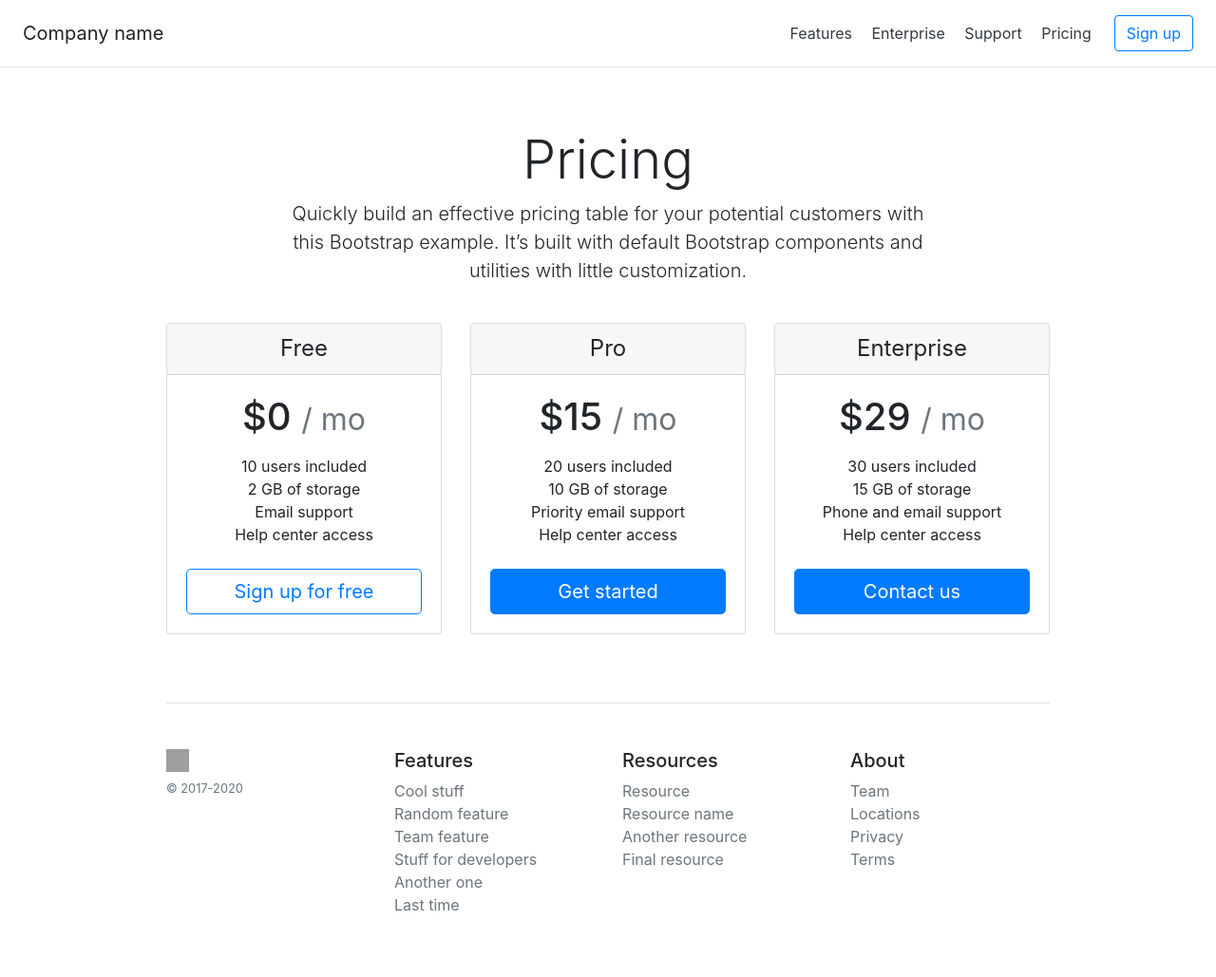
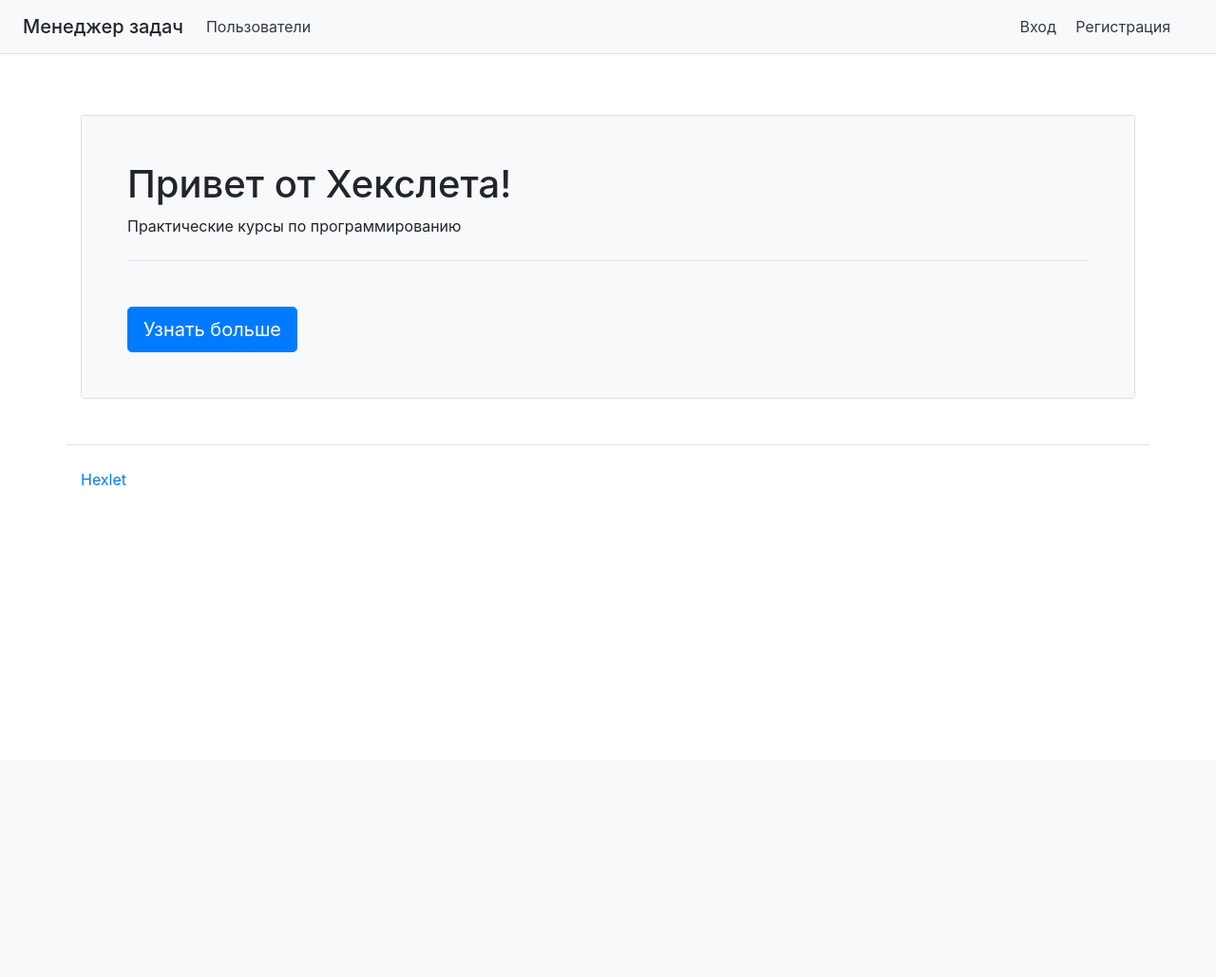
Before and after one commit to TurtleOld/python-project-lvl4, a Django app: page / in a window 1280 px wide. Shown: the whole page at 95% size. After the commit the page ends 511 px from the top, so only its background shows below. Run offline with Django 4.2, Linux system fonts and the light colour scheme; some libraries are stand-ins or nearby versions; grey boxes are pictures that could not be loaded.

Commit message:
added template base.html and change html code

```diff
--- a/static/styles.css
+++ /dev/null
@@ -1,20 +0,0 @@
-html {
-  font-size: 14px;
-}
-@media (min-width: 768px) {
-  html {
-    font-size: 16px;
-  }
-}
-
-.container {
-  max-width: 960px;
-}
-
-.pricing-header {
-  max-width: 700px;
-}
-
-.card-deck .card {
-  min-width: 220px;
-}
--- /dev/null
+++ b/templates/base.html
@@ -0,0 +1,17 @@
+{% load i18n %}
+<!doctype html>
+<html lang="en">
+  <head>
+    <meta charset="utf-8">
+    <meta name="viewport" content="width=device-width, initial-scale=1, shrink-to-fit=no">
+    <title>{% trans 'Менеджер задач Hexlet' %}</title>
+
+    <!-- Bootstrap core CSS -->
+    <link rel="stylesheet" href="https://cdn.jsdelivr.net/npm/bootstrap@4.0.0/dist/css/bootstrap.min.css" integrity="sha384-Gn5384xqQ1aoWXA+058RXPxPg6fy4IWvTNh0E263XmFcJlSAwiGgFAW/dAiS6JXm" crossorigin="anonymous">
+
+  </head>
+  <body class="d-flex flex-column           min-vh-100">
+    {% block content %}
+    {% endblock %}
+  </body>
+</html>
--- a/templates/index.html
+++ b/templates/index.html
@@ -1,141 +1,29 @@
-{% load static %}
-<!doctype html>
-<html lang="en">
-  <head>
-    <meta charset="utf-8">
-    <meta name="viewport" content="width=device-width, initial-scale=1, shrink-to-fit=no">
-    <meta name="description" content="">
-    <meta name="author" content="Mark Otto, Jacob Thornton, and Bootstrap contributors">
-    <meta name="generator" content="Jekyll v4.1.1">
-    <title>Pricing example · Bootstrap</title>
+{% extends 'base.html' %}
+{% load i18n %}
 
-    <link rel="canonical" href="https://getbootstrap.com/docs/4.5/examples/pricing/">
-
-    <!-- Bootstrap core CSS -->
-    <link href="{% static 'bootstrap.min.css' %}" rel="stylesheet">
-
-    <style>
-      .bd-placeholder-img {
-        font-size: 1.125rem;
-        text-anchor: middle;
-        -webkit-user-select: none;
-        -moz-user-select: none;
-        -ms-user-select: none;
-        user-select: none;
-      }
-
-      @media (min-width: 768px) {
-        .bd-placeholder-img-lg {
-          font-size: 3.5rem;
-        }
-      }
-    </style>
-    <!-- Custom styles for this template -->
-    <link href="{% static 'styles.css' %}" rel="stylesheet">
-  </head>
-  <body>
-    <div class="d-flex flex-column flex-md-row align-items-center p-3 px-md-4 mb-3 bg-white border-bottom shadow-sm">
-  <h5 class="my-0 mr-md-auto font-weight-normal">Company name</h5>
+{% block content %}
+    <div class="d-flex flex-column flex-md-row align-items-center p-3 px-md-4 mb-3 bg-light border-bottom shadow-sm">
+        <h5 class="mr-md-3 mb-0">{%  translate 'Менеджер задач' %}</h5>
+        <nav class="my-md-0 mr-md-auto">
+            <a href="#" class="p-2 text-dark my-0 mr-md-auto">{% translate 'Пользователи' %}</a>
+        </nav>
         <nav class="my-2 my-md-0 mr-md-3">
-    <a class="p-2 text-dark" href="#">Features</a>
-    <a class="p-2 text-dark" href="#">Enterprise</a>
-    <a class="p-2 text-dark" href="#">Support</a>
-    <a class="p-2 text-dark" href="#">Pricing</a>
+            <a href="#" class="p-2 text-dark">{% translate 'Вход' %}</a>
+            <a href="#" class="p-2 text-dark">{% translate 'Регистрация' %}</a>
         </nav>
-  <a class="btn btn-outline-primary" href="#">Sign up</a>
     </div>
-
-<div class="pricing-header px-3 py-3 pt-md-5 pb-md-4 mx-auto text-center">
-  <h1 class="display-4">Pricing</h1>
-  <p class="lead">Quickly build an effective pricing table for your potential customers with this Bootstrap example. It’s built with default Bootstrap components and utilities with little customization.</p>
-</div>
-
-<div class="container">
-  <div class="card-deck mb-3 text-center">
-    <div class="card mb-4 shadow-sm">
-      <div class="card-header">
-        <h4 class="my-0 font-weight-normal">Free</h4>
-      </div>
-      <div class="card-body">
-        <h1 class="card-title pricing-card-title">$0 <small class="text-muted">/ mo</small></h1>
-        <ul class="list-unstyled mt-3 mb-4">
-          <li>10 users included</li>
-          <li>2 GB of storage</li>
-          <li>Email support</li>
-          <li>Help center access</li>
-        </ul>
-        <button type="button" class="btn btn-lg btn-block btn-outline-primary">Sign up for free</button>
-      </div>
-    </div>
-    <div class="card mb-4 shadow-sm">
-      <div class="card-header">
-        <h4 class="my-0 font-weight-normal">Pro</h4>
-      </div>
-      <div class="card-body">
-        <h1 class="card-title pricing-card-title">$15 <small class="text-muted">/ mo</small></h1>
-        <ul class="list-unstyled mt-3 mb-4">
-          <li>20 users included</li>
-          <li>10 GB of storage</li>
-          <li>Priority email support</li>
-          <li>Help center access</li>
-        </ul>
-        <button type="button" class="btn btn-lg btn-block btn-primary">Get started</button>
-      </div>
-    </div>
-    <div class="card mb-4 shadow-sm">
-      <div class="card-header">
-        <h4 class="my-0 font-weight-normal">Enterprise</h4>
-      </div>
-      <div class="card-body">
-        <h1 class="card-title pricing-card-title">$29 <small class="text-muted">/ mo</small></h1>
-        <ul class="list-unstyled mt-3 mb-4">
-          <li>30 users included</li>
-          <li>15 GB of storage</li>
-          <li>Phone and email support</li>
-          <li>Help center access</li>
-        </ul>
-        <button type="button" class="btn btn-lg btn-block btn-primary">Contact us</button>
+    <div class="container wrapper flex-grow-1">
+        <div class="card mt-5">
+            <div class="card-body p-5 bg-light">
+                <h1>{% translate 'Привет от Хекслета!' %}</h1>
+                <p class="pb-4 mb-5 border-bottom">{% translate 'Практические курсы по программированию' %}</p>
+                <a href="https://ru.hexlet.io" class="btn btn-primary btn-lg">{% translate 'Узнать больше' %}</a>
             </div>
         </div>
     </div>
-
-  <footer class="pt-4 my-md-5 pt-md-5 border-top">
-    <div class="row">
-      <div class="col-12 col-md">
-        <img class="mb-2" src="../assets/brand/bootstrap-solid.svg" alt="" width="24" height="24">
-        <small class="d-block mb-3 text-muted">&copy; 2017-2020</small>
-      </div>
-      <div class="col-6 col-md">
-        <h5>Features</h5>
-        <ul class="list-unstyled text-small">
-          <li><a class="text-muted" href="#">Cool stuff</a></li>
-          <li><a class="text-muted" href="#">Random feature</a></li>
-          <li><a class="text-muted" href="#">Team feature</a></li>
-          <li><a class="text-muted" href="#">Stuff for developers</a></li>
-          <li><a class="text-muted" href="#">Another one</a></li>
-          <li><a class="text-muted" href="#">Last time</a></li>
-        </ul>
-      </div>
-      <div class="col-6 col-md">
-        <h5>Resources</h5>
-        <ul class="list-unstyled text-small">
-          <li><a class="text-muted" href="#">Resource</a></li>
-          <li><a class="text-muted" href="#">Resource name</a></li>
-          <li><a class="text-muted" href="#">Another resource</a></li>
-          <li><a class="text-muted" href="#">Final resource</a></li>
-        </ul>
-      </div>
-      <div class="col-6 col-md">
-        <h5>About</h5>
-        <ul class="list-unstyled text-small">
-          <li><a class="text-muted" href="#">Team</a></li>
-          <li><a class="text-muted" href="#">Locations</a></li>
-          <li><a class="text-muted" href="#">Privacy</a></li>
-          <li><a class="text-muted" href="#">Terms</a></li>
-        </ul>
-      </div>
+    <footer class="footer">
+        <div class="container my-5 pt-4 border-top">
+            <a target="_blank" href="https://ru.hexlet.io">Hexlet</a>
         </div>
     </footer>
-</div>
-</body>
-</html>
+{% endblock %}
```
Also changed, not shown: locale/en/LC_MESSAGES/django.po, 2 other files. Lines whose indentation alone changed are shown as unchanged.
